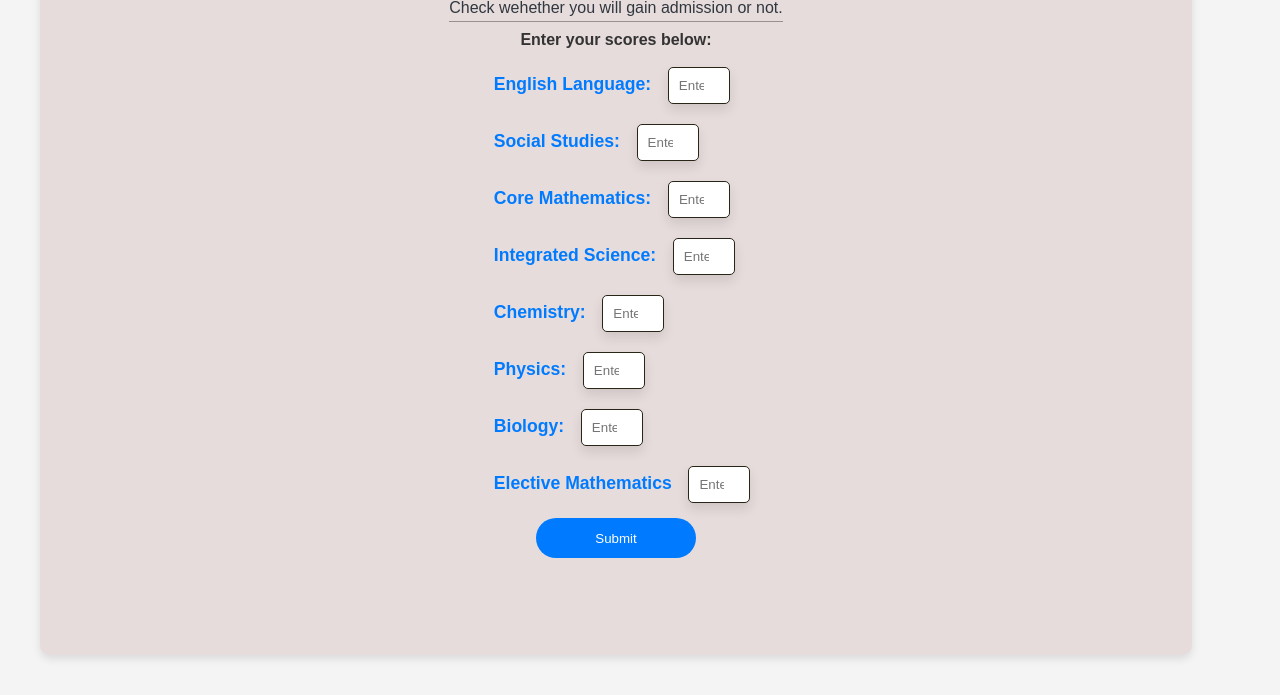
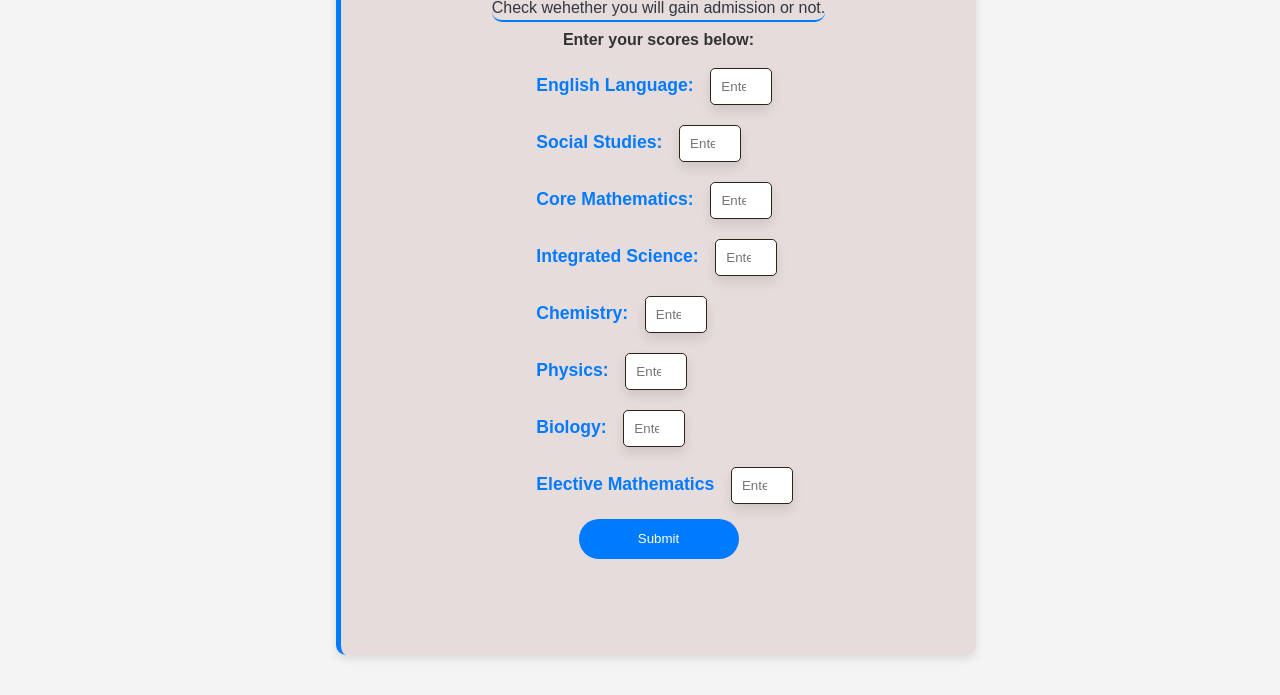
Before and after one commit to EvansAddai/admission-checker, a plain HTML site: page index.html in a window 1280 px wide. Shown: the part 185-880 px from the top of the page. Drawn offline with Linux system fonts and the light colour scheme.

Commit message:
changed styling

```diff
--- a/stlye.css
+++ b/stlye.css
@@ -20,11 +20,13 @@ body {
     justify-content: center;
     background-color: #e7dcdc;
     height: 100vh;
-    width: 90vw;
+    width: 50vw;
     gap: 5px;
     margin: 0.5rem;
     box-shadow: 0 4px 8px rgba(0, 0, 0, 0.1);
     border-radius: 10px;
+    border-left: 5px solid #007BFF;
+    margin-left: 25%;
 
 }
 
@@ -80,7 +82,8 @@ p{
     color: #30373f;
     font-family: Arial, sans-serif;
     text-align: center;
-    border-bottom: 1px solid #999191;
+    border-bottom: 2px solid #007BFF;
+    border-radius: 10px;
 }
 
 dialog {
```
